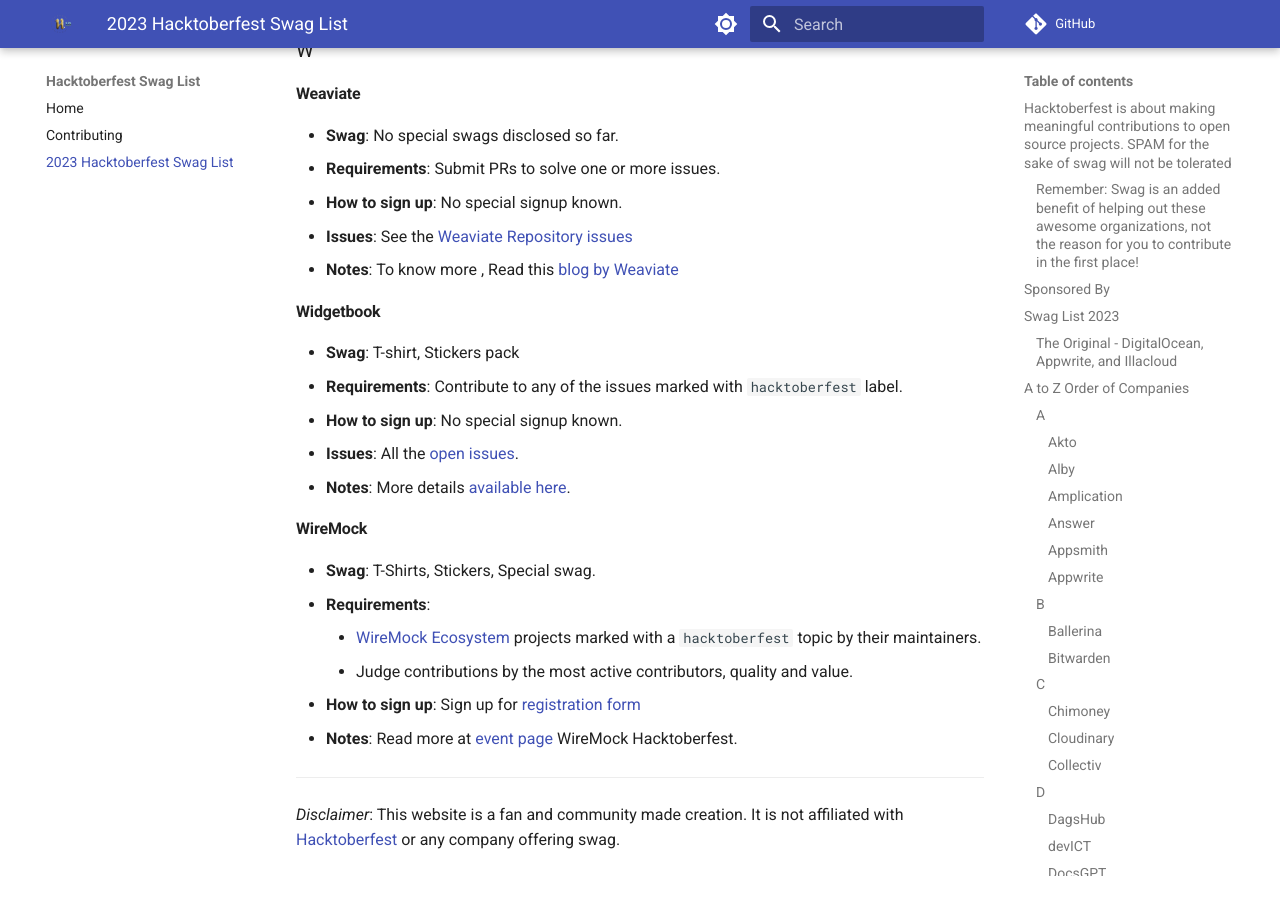
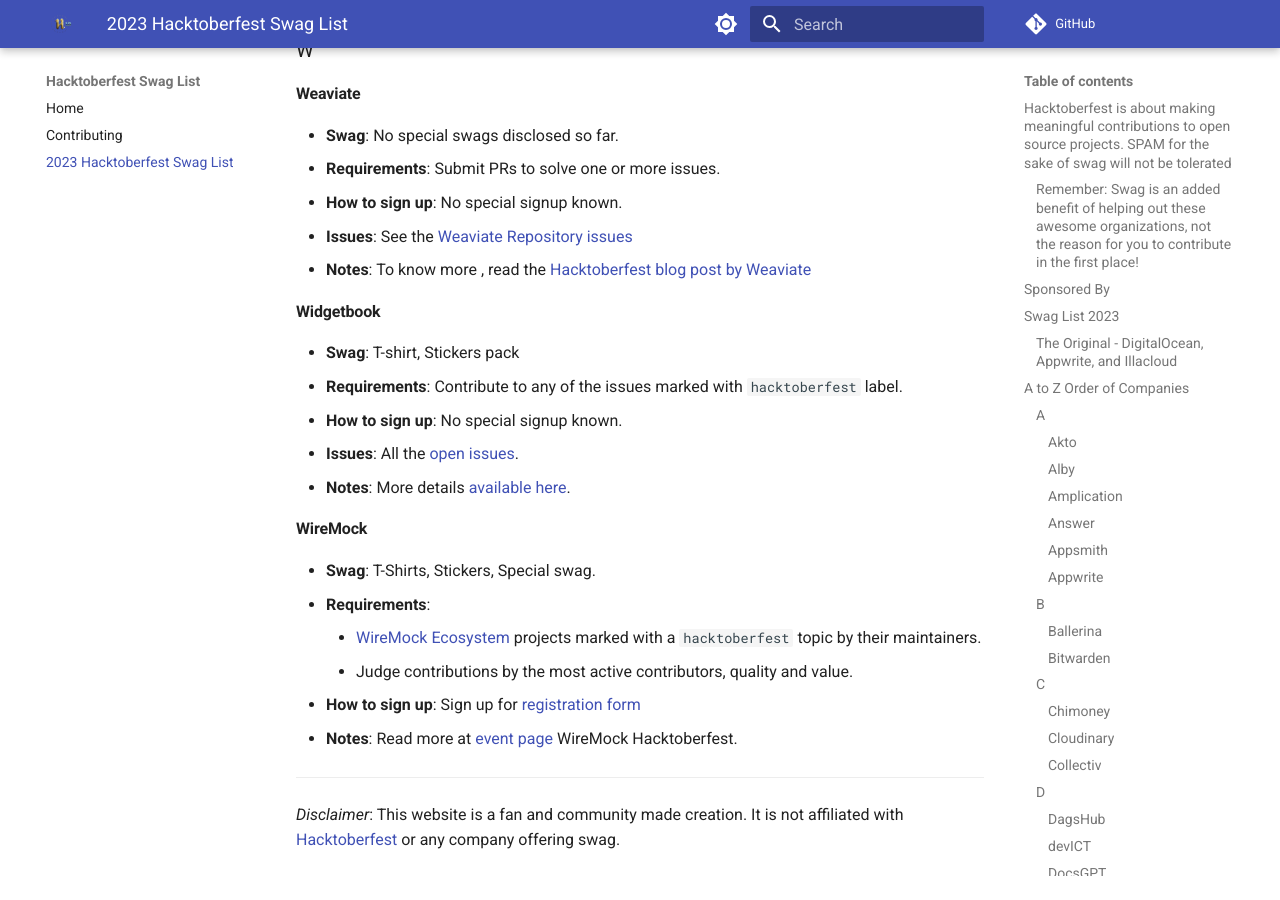
Before and after one commit to crweiner/hacktoberfest-swag-list, an MkDocs documentation site: the page built from docs/list.md, in a window 1280 px wide and 900 px high, scrolled down 13611 px. Built offline with MkDocs 1.6.1 and Material for MkDocs 9.7.7, drawn with Linux system fonts in a browser that asks for light colours; plug-ins that fetch from the network failed and are left out; comment, search, counter and statistics services are not loaded.

Commit message:
Small update to Weaviate

```diff
--- a/docs/list.md
+++ b/docs/list.md
@@ -445,7 +445,7 @@
 - **Requirements**: Submit PRs to solve one or more issues.
 - **How to sign up**: No special signup known.
 - **Issues**: See the [Weaviate Repository issues](https://github.com/weaviate/weaviate/issues)
-- **Notes**: To know more , Read this [blog by Weaviate](https://weaviate.io/blog/hacktoberfest-2023)
+- **Notes**: To know more , read the [Hacktoberfest blog post by Weaviate](https://weaviate.io/blog/hacktoberfest-2023)
 
 #### **Widgetbook**
 
```
